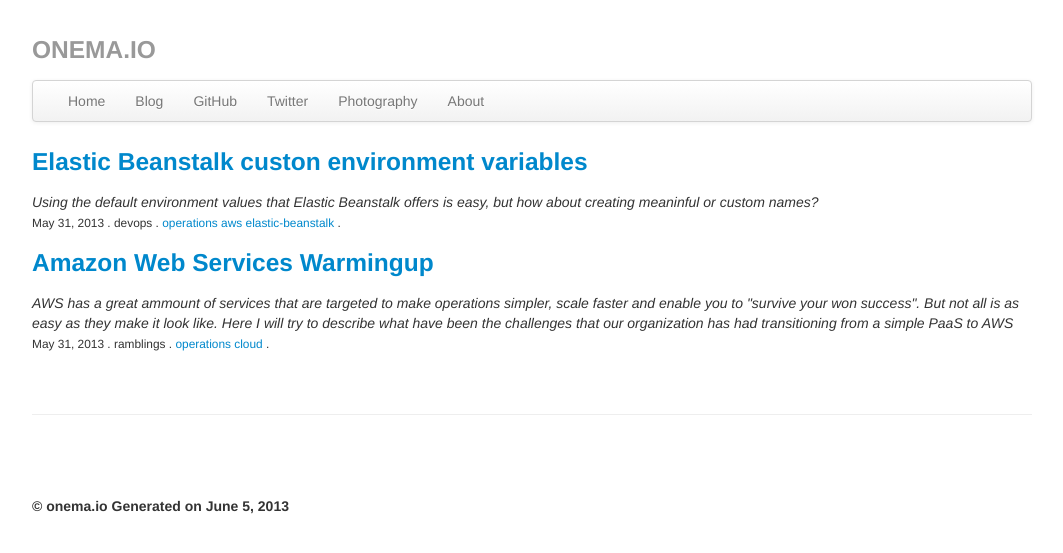
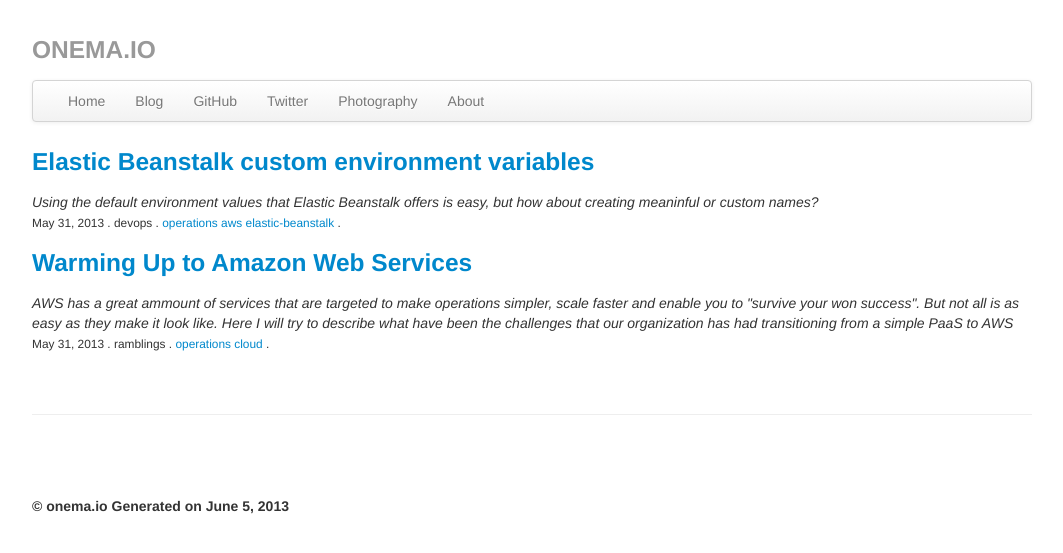
Before and after one commit to onema/onema.github.io, a Jekyll site: the page built from blog/index.html, in a window 1280 px wide. Shown: the top 553 px of the page, without its empty margins (108-1171 px from the left). Built offline with Jekyll 4.4.1, drawn with Linux system fonts in a browser that asks for light colours; Markdown is read by kramdown in place of the engine named in the settings; comment, search, counter and statistics services are not loaded.

Commit message:
fixed typos

```diff
--- a/_posts/2013-05-31-amazon-web-services-warmingup.html
+++ b/_posts/2013-05-31-amazon-web-services-warmingup.html
@@ -1,6 +1,6 @@
 ---
 layout: blogpost
-title: Amazon Web Services Warmingup
+title: Warming Up to Amazon Web Services
 category: ramblings
 tags: operations cloud
 year: 2013
@@ -11,7 +11,7 @@ summary: AWS has a great ammount of services that are targeted to make operation
 description: AWS is great, but not everything is read roses... Let me tell you why.
 ---
 
-<h2>Amazon Web Services: Warmingup</h2>
+<h2>Warming Up to Amazon Web Services</h2>
 <p>Last year I had the opportunity to start using cloud computing with Rackspace Cloud.
     It was really simple to create an account, and get started. Creating new load
     balancers, adding servers and accessing the VMs was a breeze, even using their
@@ -190,6 +190,6 @@ description: AWS is great, but not everything is read roses... Let me tell you w
 <p>
     I started a series of tutorials on AWS describing how to accomplish basic
     setups for your servers and applications. The first post in the series is:
-    how to set up <a href="/blog/elastic-beanstal-custom-environment-variables/">custon environment variables</a>
+    how to set up <a href="/blog/elastic-beanstal-custom-environment-variables/">custom environment variables</a>
     in Elastic Beanstalk.
 </p>
--- a/_posts/2013-05-31-elastic-beanstal-custom-environment-variables.html
+++ b/_posts/2013-05-31-elastic-beanstal-custom-environment-variables.html
@@ -1,6 +1,6 @@
 ---
 layout: blogpost
-title: Elastic Beanstalk custon environment variables
+title: Elastic Beanstalk custom environment variables
 category: devops
 tags: operations aws elastic-beanstalk
 year: 2013
@@ -11,7 +11,7 @@ summary: Using the default environment values that Elastic Beanstalk offers is e
 description: Creating custom environment variables in AWS Elastic Beanstalk
 ---
 
-    <h2>Elastic Beanstalk custon environment variables</h2>
+    <h2>Elastic Beanstalk custom environment variables</h2>
     <h3>Why use environment variables</h3>
     <p>
         When developing an application some times you want to use different configuration values
```
Also changed, not shown: other parts of _posts/2013-05-31-amazon-web-services-warmingup.html (+3 -3 lines).
